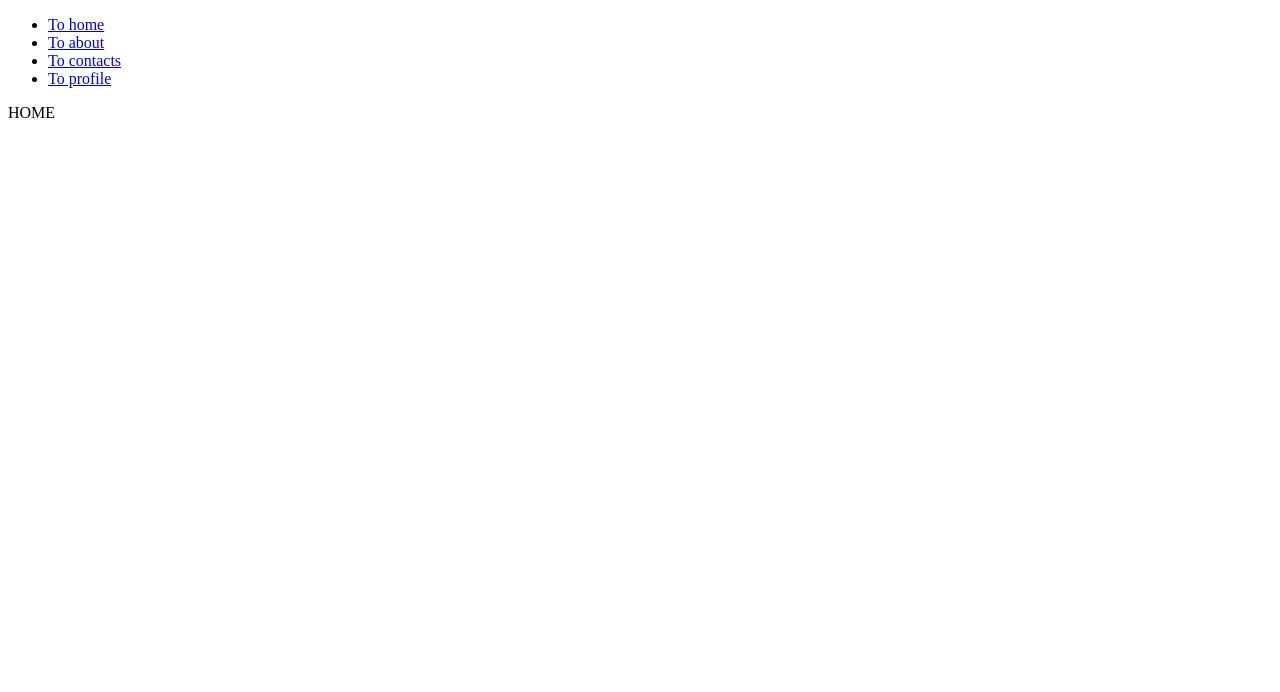
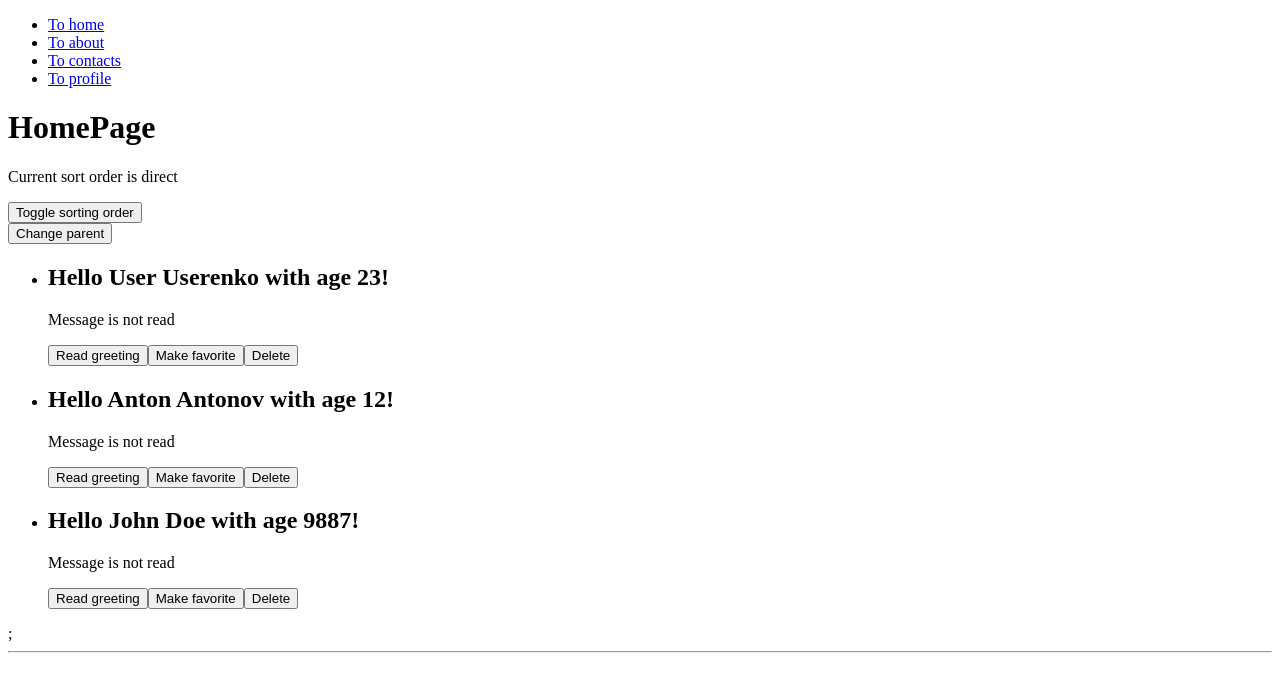
Before and after one commit to fc-fullstack-courses/fd-2023-1-react-app, a React (Create React App) app: page / in a window 1280 px wide. Shown: the top 692 px of the page. Built offline with nearby package versions, Linux system fonts and the light colour scheme.

Commit message:
Add new structure example

```diff
--- a/src/App.js
+++ b/src/App.js
@@ -4,6 +4,7 @@ import './App.css';
 import { UserContext, ThemeContext } from './contexts';
 
 import CONSTANTS from './constants';
+import HomePage from './pages/HomePage';
 
 const { THEMES } = CONSTANTS;
 
@@ -36,24 +37,6 @@ class App extends React.Component {
   render() {
     return (
       <BrowserRouter>
-        <header>
-          <nav>
-            <ul>
-              <li>
-                <Link to='/'>To home</Link>
-              </li>
-              <li>
-                <Link to='/about'>To about</Link>
-              </li>
-              <li>
-                <Link to='/contacts'>To contacts</Link>
-              </li>
-              <li>
-                <Link to='/profile'>To profile</Link>
-              </li>
-            </ul>
-          </nav>
-        </header>
         <Switch>
           <Route exact path='/'>
             <HomePage />
@@ -77,11 +60,6 @@ class App extends React.Component {
   }
 }
 
-function HomePage(props) {
-  console.log(props);
-  return <div>HOME</div>;
-}
-
 function ContactsPage(props) {
   console.log(props);
   return <div>CONTACTS</div>;
@@ -98,7 +76,7 @@ function ProfilePage(props) {
 }
 
 function NotFoundPage(props) {
-  return <div>404. Page not found</div>
+  return <div>404. Page not found</div>;
 }
 
 export default App;
--- /dev/null
+++ b/src/components/Header/index.jsx
@@ -0,0 +1,27 @@
+import React from 'react';
+import { Link } from 'react-router-dom';
+
+const Header = () => {
+  return (
+    <header>
+      <nav>
+        <ul>
+          <li>
+            <Link to='/'>To home</Link>
+          </li>
+          <li>
+            <Link to='/about'>To about</Link>
+          </li>
+          <li>
+            <Link to='/contacts'>To contacts</Link>
+          </li>
+          <li>
+            <Link to='/profile'>To profile</Link>
+          </li>
+        </ul>
+      </nav>
+    </header>
+  );
+};
+
+export default Header;
--- /dev/null
+++ b/src/pages/HomePage/index.jsx
@@ -0,0 +1,15 @@
+import React from 'react';
+import GreetingDashboard from '../../components/GreetingDashboard';
+import Header from '../../components/Header';
+
+const HomePage = (props) => {
+  return (
+    <div>
+      <Header />
+      <h1>HomePage</h1>
+      <GreetingDashboard />
+    </div>
+  );
+};
+
+export default HomePage;
```
